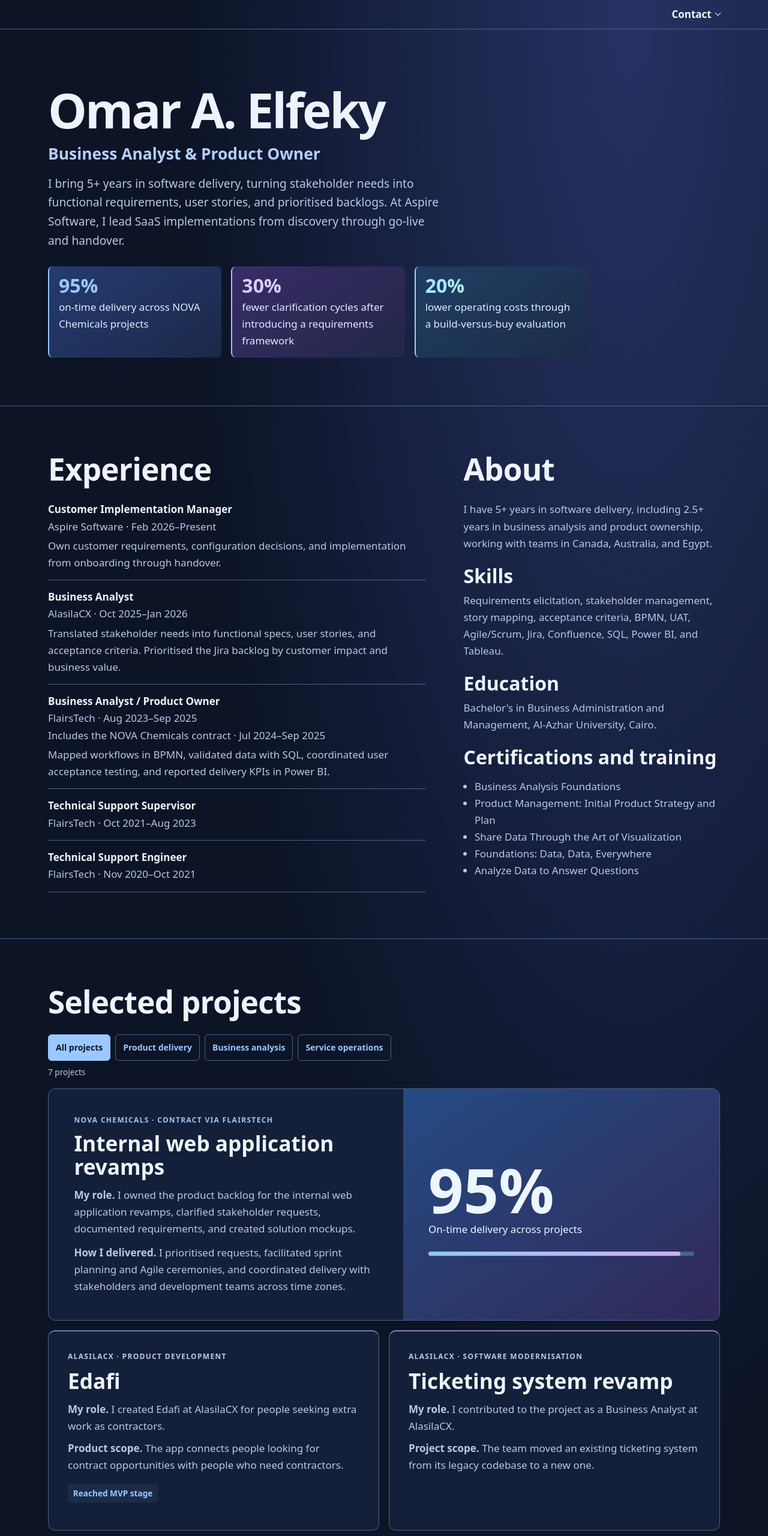
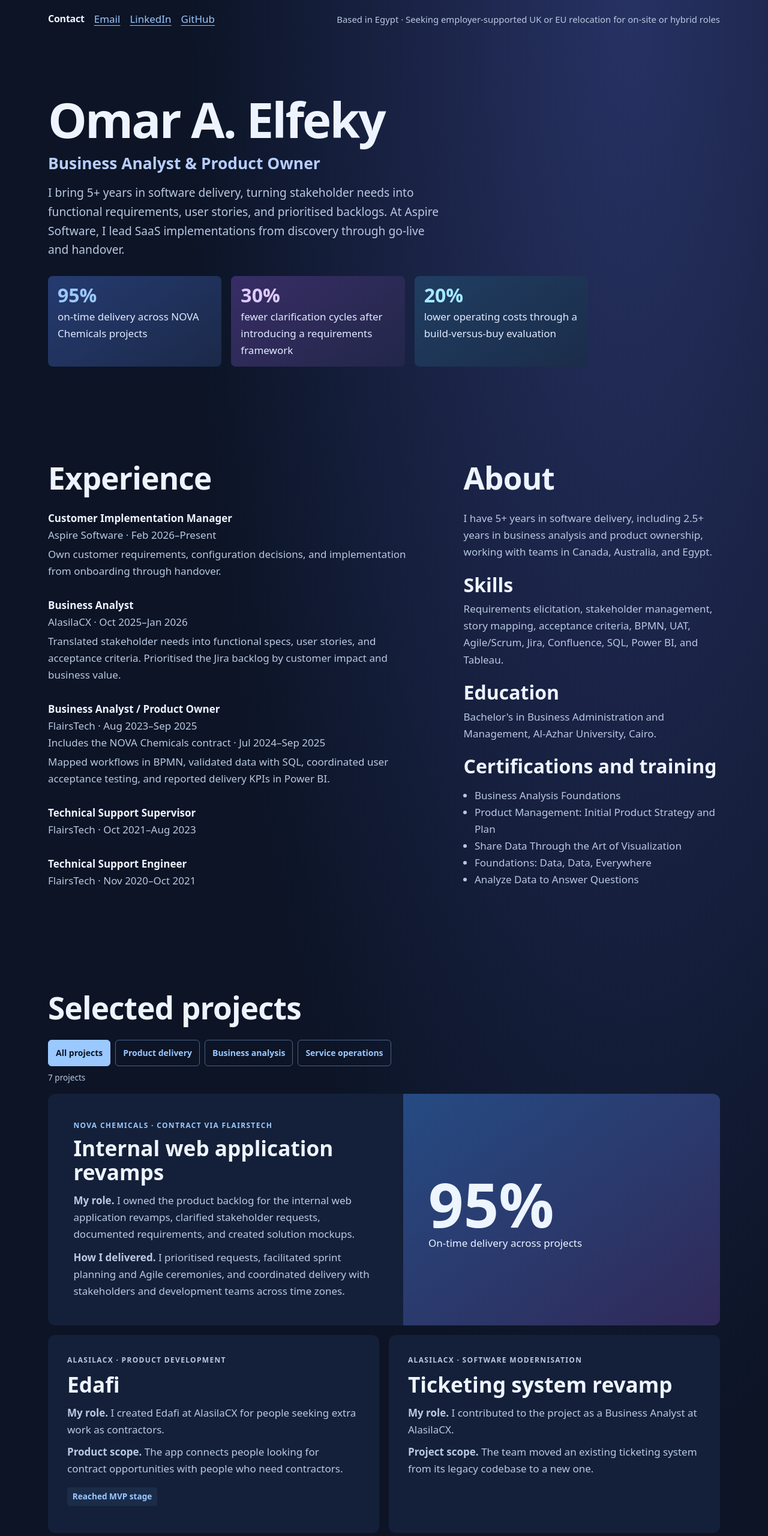
Before and after one commit to elfekyjr/elfekyjr.github.io, a plain HTML site: page index.html in a window 1280 px wide. Shown: the top 2560 px of the page at 60% size. Drawn offline with Linux system fonts and the light colour scheme; a web font is replaced by a local one.

Commit message:
Show contact inline and remove decorative dividers

```diff
--- a/index.html
+++ b/index.html
@@ -26,7 +26,7 @@
   h1, h2, h3, p, figure { margin: 0; }
   a { color: inherit; text-underline-offset: .22em; }
   a:hover { color: var(--accent); }
-  a:focus-visible, button:focus-visible, summary:focus-visible { outline: 3px solid #aed4ff; outline-offset: 4px; }
+  a:focus-visible, button:focus-visible { outline: 3px solid #aed4ff; outline-offset: 4px; }
   section[id] { scroll-margin-top: 2rem; }
   .wrap { width: min(1120px, calc(100% - 3rem)); margin-inline: auto; }
   .skip { position: absolute; top: .75rem; left: .75rem; padding: .5rem 1rem; background: var(--tint); transform: translateY(-180%); }
@@ -44,11 +44,9 @@
   h3 { font-size: clamp(1.5rem, 2.75vw, 2.2rem); }
   .hero-role { color: var(--accent); font-size: clamp(1.2rem, 2.5vw, 1.65rem); font-weight: 700; margin-bottom: .7rem; }
   .lede { max-width: 60ch; font-size: clamp(1rem, 1.8vw, 1.2rem); color: var(--muted); }
-  .button { display: inline-block; border-radius: 6px; background: var(--accent); color: var(--paper); padding: .66rem 1rem; font-weight: 600; font-size: .875rem; text-decoration: none; }
-  .button:hover { color: var(--paper); background: #c1ddff; }
-  .section { padding-block: clamp(2.75rem, 6vw, 5rem); border-top: 1px solid var(--line); }
+  .section { padding-block: clamp(2.75rem, 6vw, 5rem); }
   .section h2 { margin-bottom: 1.55rem; }
-  .featured { display: grid; grid-template-columns: 1.12fr 1fr; border: 1px solid var(--line); border-radius: 12px; overflow: hidden; background: #142039; }
+  .featured { display: grid; grid-template-columns: 1.12fr 1fr; border-radius: 12px; overflow: hidden; background: #142039; }
   .panel { padding: clamp(1.25rem, 4vw, 2.65rem); }
   .panel h3 { margin: .55rem 0 .85rem; }
   .panel p + p { margin-top: .7rem; }
@@ -56,17 +54,15 @@
   .project-visual { display: flex; flex-direction: column; justify-content: center; padding: clamp(1.25rem, 4vw, 2.65rem); color: #edf5ff; background: #1d3a63; }
   .project-visual strong { display: block; font: 700 clamp(3.8rem, 8vw, 6.5rem)/1 var(--sans); }
   .project-visual figcaption { margin-top: .65rem; }
-  .result-bar { height: .45rem; margin-top: 1.45rem; background: #48658e; border-radius: 9px; }
-  .result-bar span { display: block; width: 95%; height: 100%; border-radius: inherit; background: #85b9ff; }
   .cases { display: grid; grid-template-columns: repeat(2, minmax(0, 1fr)); gap: 1rem; margin-top: 1rem; }
-  .case { padding: clamp(1.25rem, 3vw, 2rem); border: 1px solid var(--line); border-radius: 12px; background: #142039; }
+  .case { padding: clamp(1.25rem, 3vw, 2rem); border-radius: 12px; background: #142039; }
   .case h3 { margin: .7rem 0 .85rem; }
   .case p + p:not(.result) { margin-top: .55rem; }
   .case .result { display: inline-block; margin: 1.1rem 0 .85rem; padding: .25rem .55rem; border-radius: 4px; background: var(--tint); color: var(--accent); font-weight: 700; font-size: .85rem; }
   .panel p:not(.label), .case p:not(.label), .about p { max-width: 65ch; }
   .columns { display: grid; grid-template-columns: 1.25fr .85fr; gap: clamp(1.5rem, 5vw, 5rem); }
   .timeline { list-style: none; padding: 0; margin: 0; }
-  .timeline li { padding: .9rem 0; border-bottom: 1px solid var(--line); }
+  .timeline li { padding: .9rem 0; }
   .timeline li:first-child { padding-top: 0; }
   .timeline strong { display: block; }
   .timeline span, .about p, .about li { color: var(--muted); }
@@ -89,7 +85,7 @@
   .project-count:empty { display: none; }
   article[id] { scroll-margin-top: 1rem; }
   .impact { display: grid; grid-template-columns: repeat(3, minmax(0, 1fr)); gap: 1rem; max-width: 900px; margin: 1.75rem 0 0; }
-  .impact div { padding: .85rem 1rem; border-left: 2px solid var(--accent); background: var(--tint); }
+  .impact div { padding: .85rem 1rem; background: var(--tint); }
   .impact dt { color: var(--accent); font-size: 2rem; font-weight: 700; line-height: 1.15; }
   .impact dd { margin: .2rem 0 0; color: var(--muted); }
   .timeline p { color: var(--muted); margin-top: .25rem; }
@@ -100,18 +96,14 @@
   .hero-role { color: #b6ceff; }
   .impact div {
     background: linear-gradient(145deg, #253b70, #1b2949);
-    border-left-color: #9ac8ff;
     border-radius: 8px;
   }
-  .impact div:nth-child(2) { background: linear-gradient(145deg, #382d66, #222749); border-left-color: #c8acff; }
+  .impact div:nth-child(2) { background: linear-gradient(145deg, #382d66, #222749); }
   .impact div:nth-child(2) dt { color: #ddcaff; }
-  .impact div:nth-child(3) { background: linear-gradient(145deg, #203e62, #1b2c49); border-left-color: #8fdbf5; }
+  .impact div:nth-child(3) { background: linear-gradient(145deg, #203e62, #1b2c49); }
   .impact div:nth-child(3) dt { color: #a5e9ff; }
   .impact dd { color: #e2ebff; }
   .project-visual { background: linear-gradient(145deg, #254b83, #302958); }
-  .result-bar span { background: linear-gradient(90deg, #91c5ff, #ceaeff); }
-  .case { border-top: 2px solid #637fbb; }
-  .case:nth-child(even) { border-top-color: #947cc1; }
   @media (max-width: 550px) {
     .hero { padding-block: 2rem; }
     .section { padding-top: 2.3rem; }
@@ -123,50 +115,24 @@
     .case, .panel { padding: 1rem; }
   }
   main { padding-bottom: 2rem; }
-  .contact-panel {
-    position: absolute;
-    inset: calc(100% + .35rem) 0 auto auto;
-    width: min(24rem, calc(100vw - 2rem));
-    max-height: calc(100dvh - 6rem);
-    overflow: auto;
-    margin: 0;
-    padding: 1.15rem;
-    border: 1px solid var(--line);
-    border-radius: 12px;
-    background: var(--tint);
-    color: var(--ink);
-    box-shadow: 0 10px 35px #0006;
+  .contact-row { display: flex; flex-wrap: wrap; align-items: center; gap: .2rem 1rem; padding-block: .65rem; }
+  .contact-row h2 { font-size: 1rem; }
+  .contact-row a { display: inline-flex; align-items: center; min-height: 44px; color: var(--accent); }
+  .contact-row p { margin-left: auto; color: var(--muted); font-size: .93rem; }
+  @media (max-width: 800px) {
+    .contact-row p { flex-basis: 100%; margin-left: 0; }
   }
-  .contact-panel h2 { font-size: 1.5rem; margin: 0 0 .5rem; }
-  .contact-panel p { color: var(--muted); }
-  .contact-panel .actions { display: flex; align-items: center; flex-wrap: wrap; gap: .5rem 1rem; margin-top: .8rem; }
-  .contact-panel a { display: inline-flex; align-items: center; min-height: 44px; }
-  .site-top { border-bottom: 1px solid var(--line); }
-  .site-top-inner { display: flex; justify-content: flex-end; }
-  .contact-menu { position: relative; z-index: 3; }
-  .contact-menu summary { display: flex; align-items: center; gap: .45rem; min-height: 48px; color: var(--ink); font-weight: 700; cursor: pointer; list-style: none; }
-  .contact-menu summary::-webkit-details-marker { display: none; }
-  .contact-menu summary::after { content: ""; width: .38rem; height: .38rem; border: solid currentColor; border-width: 0 1px 1px 0; transform: translateY(-2px) rotate(45deg); }
-  .contact-menu[open] summary::after { transform: translateY(2px) rotate(225deg); }
-  .contact-menu summary:hover { color: var(--accent); }
 </style>
 </head>
 <body>
 <a class="skip" href="#main">Skip to content</a>
 <header class="site-top">
-  <div class="wrap site-top-inner">
-    <details class="contact-menu">
-      <summary data-click="contact-header">Contact</summary>
-      <section class="contact-panel" id="contact" aria-labelledby="contact-title">
-    <h2 id="contact-title">Get in touch</h2>
-    <p>I'm based in Egypt and interested in on-site or hybrid Business Analyst and Product Owner roles in the UK or EU with employer-supported relocation.</p>
-    <div class="actions">
-      <a class="button" href="mailto:oelfky@gmail.com" data-click="contact-email">Email Omar</a>
-      <a href="https://www.linkedin.com/in/elfekyjr/" data-click="contact-linkedin">LinkedIn</a>
-      <a href="https://github.com/elfekyjr" data-click="contact-github">GitHub</a>
-    </div>
-  </section>
-    </details>
+  <div class="wrap contact-row" aria-label="Contact information">
+    <h2>Contact</h2>
+    <a href="mailto:oelfky@gmail.com" data-click="contact-email">Email</a>
+    <a href="https://www.linkedin.com/in/elfekyjr/" data-click="contact-linkedin">LinkedIn</a>
+    <a href="https://github.com/elfekyjr" data-click="contact-github">GitHub</a>
+    <p>Based in Egypt · Seeking employer-supported UK or EU relocation for on-site or hybrid roles</p>
   </div>
 </header>
 <main id="main" tabindex="-1">
@@ -231,7 +197,7 @@
         </div>
         <figure class="project-visual">
           <figcaption><strong>95%</strong> On-time delivery across projects</figcaption>
-          <div class="result-bar" aria-hidden="true"><span></span></div>
+
         </figure>
       </article>
 
@@ -333,13 +299,6 @@
     });
   }
 
-  const contactMenu = document.querySelector('.contact-menu');
-  document.addEventListener('keydown', event => {
-    if (event.key === 'Escape' && contactMenu.open) {
-      contactMenu.open = false;
-      if (contactMenu.contains(document.activeElement)) contactMenu.querySelector('summary').focus();
-    }
-  });
 </script>
 </body>
 </html>
```
